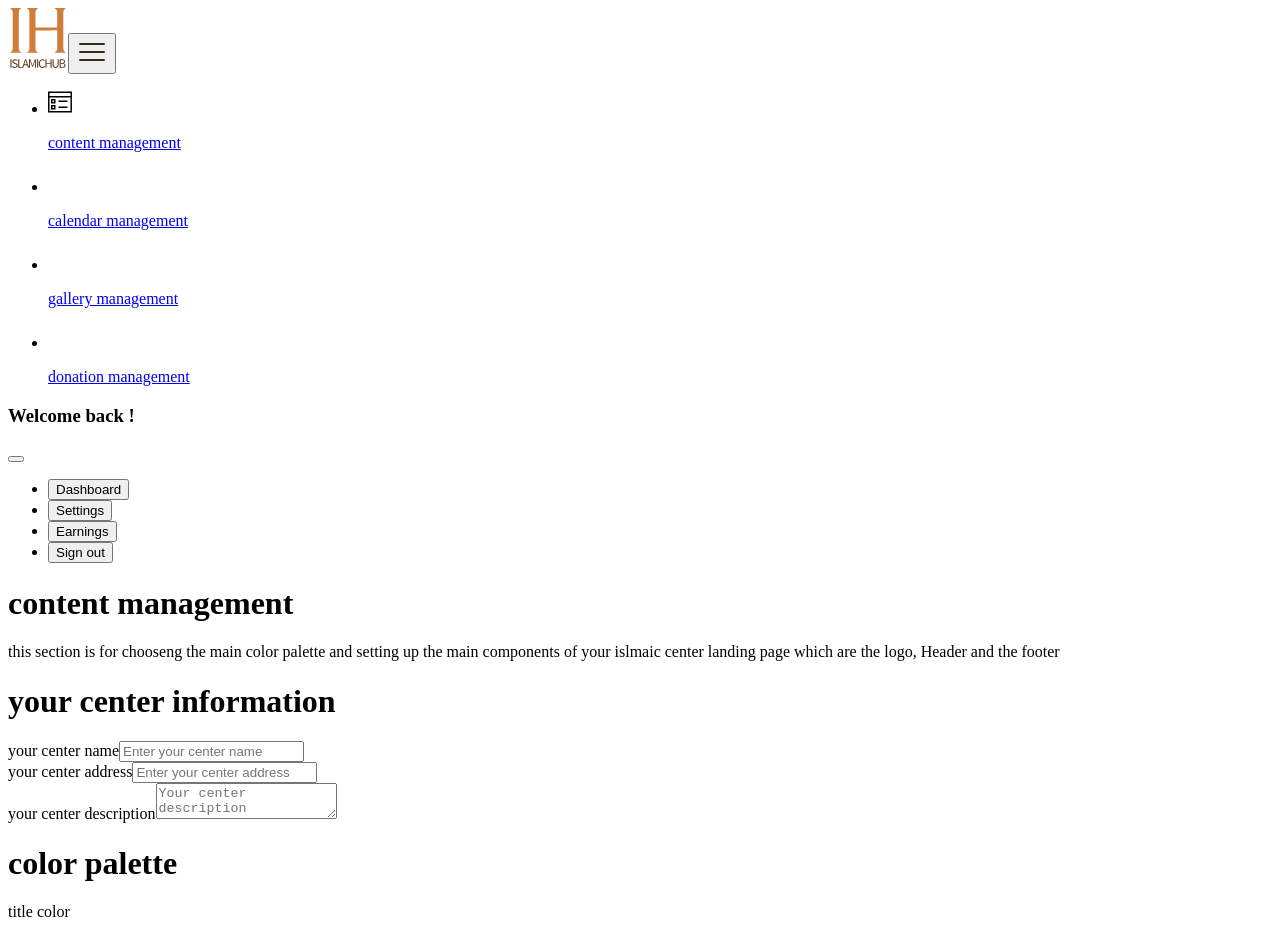
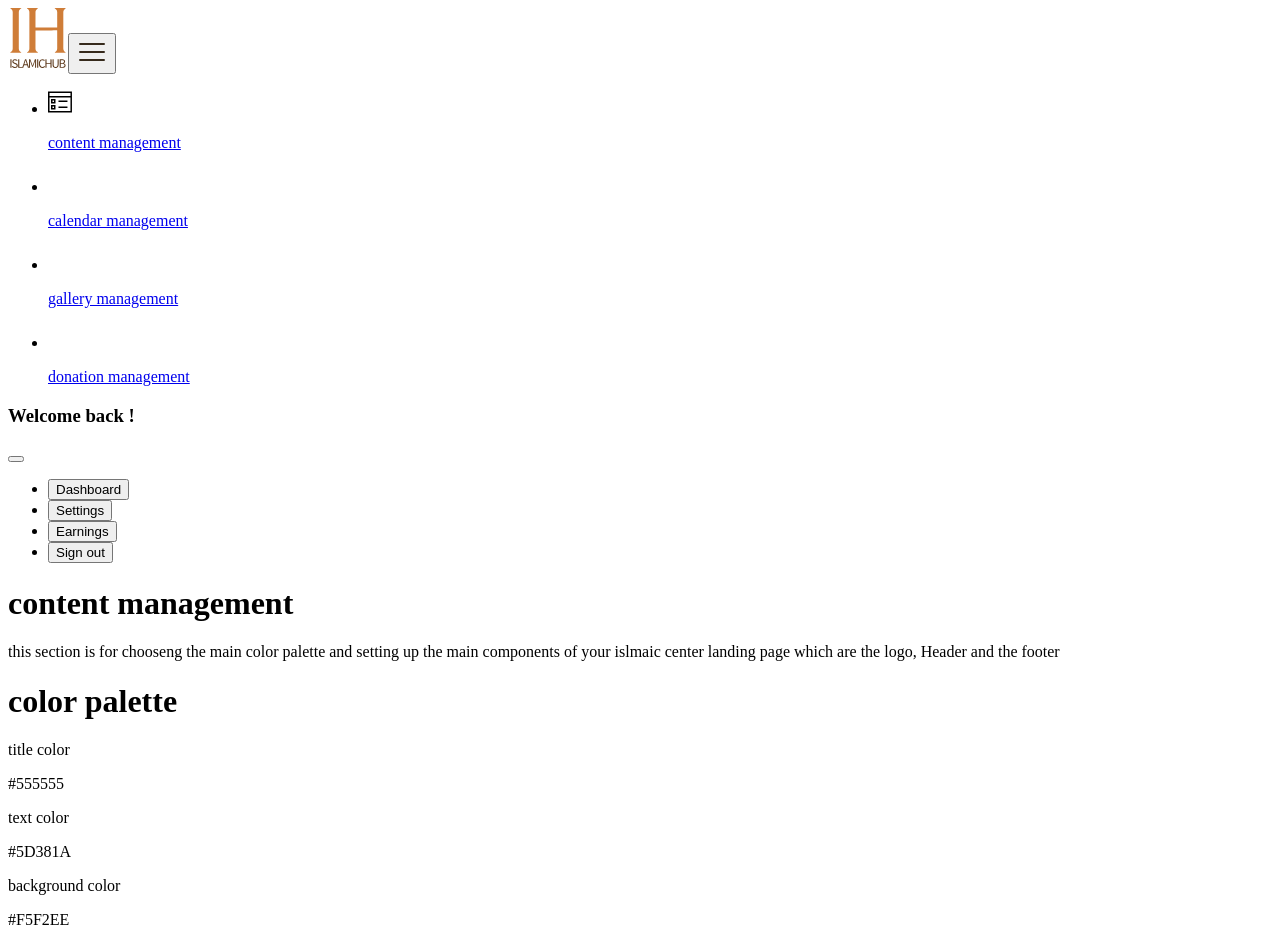
Before and after one commit to AmmariAbdelmounaim/IslamicHub-FrontEnd, a Next.js app: page /en/cms/content in a window 1280 px wide. Shown: the top 938 px of the page. Built offline with nearby package versions, Linux system fonts and the light colour scheme.

Commit message:
content page update changes

```diff
--- a/app/[locale]/cms/content/page.tsx
+++ b/app/[locale]/cms/content/page.tsx
@@ -9,13 +9,25 @@ import FillButton from "../../../../components/button/FillButton";
 import { useTranslations } from "next-intl";
 import CmsCustomFooter from "../../../../components/cms/cmsFooter";
 import { useCreateCenterMutation } from "../../../../redux/features/centersApiSlice";
-import { useAppSelector } from "../../../../redux/store";
+import { useAppDispatch, useAppSelector } from "../../../../redux/store";
 import { toast } from "react-toastify";
+import {
+  useCreateThemeMutation,
+  useEditThemeMutation,
+} from "../../../../redux/features/themeApiSlice";
+import {
+  useCreateHeaderFooterMutation,
+  useEditHeaderFooterMutation,
+} from "../../../../redux/features/header_footerApiSlice";
+import {
+  setCredentials,
+  setHeaderFooter,
+  setTheme,
+} from "../../../../redux/features/authSlice";
+import { useEffect, useState } from "react";
+import { HeaderFooter } from "../../../../types/types";
 
 interface FormValues {
-  centerName: string;
-  centerAddress: string;
-  centerDescription: string;
   titleColor: string;
   textColor: string;
   backgroundColor: string;
@@ -42,61 +54,176 @@ interface FormValues {
   whatsapp: string;
 }
 
-const initialValues: FormValues = {
-  centerName: "",
-  centerAddress: "",
-  centerDescription: "",
-  titleColor: "#362A1C",
-  textColor: "#5D381A",
-  backgroundColor: "#F5F2EE",
-  primaryColor: "#CE7D39",
-  largeUploid: null,
-  smallUploid: null,
-  backgroundColorHeader: "#9B5E2B",
-  textColorHeader: "#F5F2EE",
-  aboutUs: false,
-  ourServices: false,
-  ourEvents: false,
-  prayerTime: false,
-  testimonials: false,
-  contactUs: false,
-  backgroundColorFooter: "rgba(72, 44, 20, 0.50)",
-  textColorFooter: "#F5F2EE",
-  facebookLink: "",
-  instagramLink: "",
-  twitterLink: "",
-  threadsLink: "",
-  email: "",
-  phoneNumber: "",
-  address: "",
-  whatsapp: "",
-};
+// const themeDefaults = {
+//   titleColor: "#555555",
+//   textColor: "#5D381A",
+//   backgroundColor: "#F5F2EE",
+//   primaryColor: "#CE7D39",
+//   largeUploid: null,
+//   smallUploid: null,
+//   backgroundColorHeader: "#9B5E2B",
+//   textColorHeader: "#F5F2EE",
+//   aboutUs: false,
+//   ourServices: false,
+//   ourEvents: false,
+//   prayerTime: false,
+//   testimonials: false,
+//   contactUs: false,
+//   backgroundColorFooter: "#482C14",
+//   textColorFooter: "#F5F2EE",
+//   facebookLink: "",
+//   instagramLink: "",
+//   twitterLink: "",
+//   threadsLink: "",
+//   email: "",
+//   phoneNumber: "",
+//   address: "",
+//   whatsapp: "",
+// };
 
 function ContentManagement() {
   const t = useTranslations("content");
   const { userInfo } = useAppSelector((state) => state.auth);
-  const [createCenter, { isLoading }] = useCreateCenterMutation();
+  const [editTheme] = useEditThemeMutation();
+  const [editHeaderFooter] = useEditHeaderFooterMutation();
+  const [isClient, setIsClient] = useState(false);
+  const dispatch = useAppDispatch();
+
+  useEffect(() => {
+    setIsClient(true);
+  }, []);
 
   return (
+    <>
+      {isClient && (
         <Formik
-      initialValues={initialValues}
+          initialValues={{
+            titleColor: userInfo?.centerDTO?.themeDTO?.titleColor
+              ? userInfo?.centerDTO?.themeDTO?.titleColor
+              : "#555555",
+            textColor: userInfo?.centerDTO?.themeDTO?.textColor
+              ? userInfo?.centerDTO?.themeDTO?.textColor
+              : "#5D381A",
+            backgroundColor: userInfo?.centerDTO?.themeDTO?.backgroundColor
+              ? userInfo?.centerDTO?.themeDTO?.backgroundColor
+              : "#F5F2EE",
+            primaryColor: userInfo?.centerDTO?.themeDTO?.primaryColor
+              ? userInfo?.centerDTO?.themeDTO?.primaryColor
+              : "#CE7D39",
+            largeUploid: userInfo?.centerDTO?.headerFooterDTO?.largeLogo
+              ? userInfo?.centerDTO?.headerFooterDTO?.largeLogo
+              : null,
+            smallUploid: userInfo?.centerDTO?.headerFooterDTO?.smallLogo
+              ? userInfo?.centerDTO?.headerFooterDTO?.smallLogo
+              : null,
+            backgroundColorHeader: userInfo?.centerDTO?.headerFooterDTO
+              ?.headerBGColor
+              ? userInfo?.centerDTO?.headerFooterDTO?.headerBGColor
+              : "#9B5E2B",
+            textColorHeader: userInfo?.centerDTO?.headerFooterDTO
+              ?.headerTextColor
+              ? userInfo?.centerDTO?.headerFooterDTO?.headerTextColor
+              : "#F5F2EE",
+            aboutUs: userInfo?.centerDTO?.headerFooterDTO?.headerAboutUs
+              ? userInfo?.centerDTO?.headerFooterDTO?.headerAboutUs
+              : false,
+            ourServices: userInfo?.centerDTO?.headerFooterDTO?.headerOurServices
+              ? userInfo?.centerDTO?.headerFooterDTO?.headerOurServices
+              : false,
+            ourEvents: userInfo?.centerDTO?.headerFooterDTO?.headerOurEvents
+              ? userInfo?.centerDTO?.headerFooterDTO?.headerOurEvents
+              : false,
+            prayerTime: userInfo?.centerDTO?.headerFooterDTO?.headerPrayerTime
+              ? userInfo?.centerDTO?.headerFooterDTO?.headerPrayerTime
+              : false,
+            testimonials: userInfo?.centerDTO?.headerFooterDTO
+              ?.headerTestimonials
+              ? userInfo?.centerDTO?.headerFooterDTO?.headerTestimonials
+              : false,
+            contactUs: userInfo?.centerDTO?.headerFooterDTO?.headerContanctUs
+              ? userInfo?.centerDTO?.headerFooterDTO?.headerContanctUs
+              : false,
+            backgroundColorFooter: userInfo?.centerDTO?.headerFooterDTO
+              ?.footerBGColor
+              ? userInfo?.centerDTO?.headerFooterDTO?.footerBGColor
+              : "#482C14",
+            textColorFooter: userInfo?.centerDTO?.headerFooterDTO
+              ?.footerTextColor
+              ? userInfo?.centerDTO?.headerFooterDTO?.footerTextColor
+              : "#F5F2EE",
+            facebookLink: userInfo?.centerDTO?.headerFooterDTO?.footerFacebook
+              ? userInfo?.centerDTO?.headerFooterDTO?.footerFacebook
+              : "",
+            instagramLink: userInfo?.centerDTO?.headerFooterDTO?.footerInsta
+              ? userInfo?.centerDTO?.headerFooterDTO?.footerInsta
+              : "",
+            twitterLink: userInfo?.centerDTO?.headerFooterDTO?.footerTwitter
+              ? userInfo?.centerDTO?.headerFooterDTO?.footerTwitter
+              : "",
+            threadsLink: userInfo?.centerDTO?.headerFooterDTO?.footerThreads
+              ? userInfo?.centerDTO?.headerFooterDTO?.footerThreads
+              : "",
+            email: userInfo?.centerDTO?.headerFooterDTO?.footerEmail
+              ? userInfo?.centerDTO?.headerFooterDTO?.footerEmail
+              : "",
+            phoneNumber: userInfo?.centerDTO?.headerFooterDTO?.footerPhoneNumber
+              ? userInfo?.centerDTO?.headerFooterDTO?.footerPhoneNumber
+              : "",
+            address: userInfo?.centerDTO?.headerFooterDTO?.footerAddress
+              ? userInfo?.centerDTO?.headerFooterDTO?.footerAddress
+              : "",
+            whatsapp: userInfo?.centerDTO?.headerFooterDTO?.footerwtp
+              ? userInfo?.centerDTO?.headerFooterDTO?.footerwtp
+              : "",
+          }}
           onSubmit={async (values, { setSubmitting }) => {
             try {
-          console.log(values.centerName);
-          console.log(values.centerAddress);
-          console.log(userInfo?.id);
-          console.log(values.centerDescription);
-          console.log(userInfo?.token);
-          const res = await createCenter({
-            id: 0,
-            name: values.centerName,
-            address: values.centerAddress,
-            ownerId: userInfo?.id,
-            description: values.centerDescription,
+              const themeRes = await editTheme({
+                id: userInfo?.centerDTO.themeDTO.id,
+                titleColor: values.titleColor,
+                textColor: values.textColor,
+                backgroundColor: values.backgroundColor,
+                primaryColor: values.primaryColor,
+                centerId: userInfo?.centerDTO.id,
                 token: userInfo?.token,
               }).unwrap();
-
-          toast.success("center created successfully !", {
+              console.log("theme response: ", { ...themeRes });
+              dispatch(setTheme({ ...themeRes }));
+              const headerFooterRes = await editHeaderFooter({
+                id: userInfo?.centerDTO.headerFooterDTO.id,
+                headerBGColor: values.backgroundColorHeader,
+                headerTextColor: values.textColorHeader,
+                headerAboutUs: values.aboutUs,
+                headerOurServices: values.ourServices,
+                headerOurEvents: values.ourEvents,
+                headerPrayerTime: values.prayerTime,
+                headerTestimonials: values.testimonials,
+                headerContanctUs: values.contactUs,
+                largeLogo: values.largeUploid,
+                smallLogo: values.smallUploid,
+                footerBGColor: values.backgroundColorFooter,
+                footerTextColor: values.textColorFooter,
+                footerFacebook: values.facebookLink,
+                footerInsta: values.instagramLink,
+                footerTwitter: values.twitterLink,
+                footerThreads: values.threadsLink,
+                footerEmail: values.email,
+                footerPhoneNumber: values.phoneNumber,
+                footerAddress: values.address,
+                footerwtp: values.whatsapp,
+                centerId: userInfo?.centerDTO.id,
+                token: userInfo?.token,
+              });
+              if ("data" in headerFooterRes) {
+                console.log(
+                  "header footer response :",
+                  headerFooterRes.data as HeaderFooter
+                );
+                dispatch(setHeaderFooter({ ...headerFooterRes.data }));
+              } else if ("error" in headerFooterRes) {
+                console.error("Error:", headerFooterRes.error);
+              }
+              toast.success("Content updated successfully !", {
                 position: "bottom-right",
                 autoClose: 5000,
                 hideProgressBar: false,
@@ -106,7 +233,6 @@ function ContentManagement() {
                 progress: undefined,
                 theme: "light",
               });
-          console.log("create center response", res);
             } catch (err) {
               toast.error("Something went wrong", {
                 position: "bottom-right",
@@ -121,7 +247,7 @@ function ContentManagement() {
             }
           }}
         >
-      {({ values }) => (
+          {({ values, initialValues }) => (
             <Form>
               <div className="flex flex-col gap-[40px] pb-[20px]">
                 {/* introduction */}
@@ -131,42 +257,12 @@ function ContentManagement() {
                   </h1>
                   <p className="font-poppins capitalize text-[18px] font-normal text-secondary-brown-darker">
                     {" "}
-                this section is for chooseng the main color palette and setting
-                up the main components of your islmaic center landing page which
-                are the logo, Header and the footer
+                    this section is for chooseng the main color palette and
+                    setting up the main components of your islmaic center
+                    landing page which are the logo, Header and the footer
                   </p>
                 </div>
                 <div className="p-[16px] border-solid border-[1px] border-secondary-brown-normal-30-opacity rounded-[10px] flex flex-col gap-[40px]">
-              {/* Color Palette */}
-              <div className="flex flex-col gap-[24px] z-10">
-                <div className="border-b border-b-secondary-brown-normal-30-opacity">
-                  <h1 className="font-poppins capitalize text-[24px] text-secondary-brown-darker font-semibold mb-[10px] ">
-                    your center information
-                  </h1>
-                </div>
-                <div className="flex flex-col  gap-[20px]">
-                  <div className="flex gap-[50px] ">
-                    <CustomField
-                      name={"centerName"}
-                      label="your center name"
-                      placeholder="Enter your center name"
-                    />
-                    <CustomField
-                      name={"centerAddress"}
-                      label="your center address"
-                      placeholder="Enter your center address"
-                    />
-                  </div>
-                  <div className="w-[900px]">
-                    <CustomField
-                      name={"centerDescription"}
-                      label="your center description"
-                      placeholder="Your center description"
-                      textarea
-                    />
-                  </div>
-                </div>
-              </div>
                   {/* Color Palette */}
                   <div className="flex flex-col gap-[24px] z-10">
                     <div className="border-b border-b-secondary-brown-normal-30-opacity">
@@ -179,22 +275,22 @@ function ContentManagement() {
                       <ColorPicker
                         name={"titleColor"}
                         label="title color"
-                    defaultColor="#362A1C"
+                        defaultColor={initialValues.titleColor}
                       />
                       <ColorPicker
                         name={"textColor"}
                         label="text color"
-                    defaultColor="#5D381A"
+                        defaultColor={initialValues.textColor}
                       />
                       <ColorPicker
                         name={"backgroundColor"}
                         label="background color"
-                    defaultColor="#9B5E2B "
+                        defaultColor={initialValues.backgroundColor}
                       />
                       <ColorPicker
                         name={"primaryColor"}
                         label="primary color"
-                    defaultColor="#FAF2EB"
+                        defaultColor={initialValues.primaryColor}
                       />
                     </div>
                   </div>
@@ -223,12 +319,12 @@ function ContentManagement() {
                       <ColorPicker
                         name={"backgroundColorHeader"}
                         label="background color"
-                    defaultColor="#9B5E2B"
+                        defaultColor={initialValues.backgroundColorHeader}
                       />
                       <ColorPicker
                         name={"textColorHeader"}
                         label="text color"
-                    defaultColor="#F5F2EE"
+                        defaultColor={initialValues.textColorHeader}
                       />
                     </div>
                     <CmsCustomNavbar
@@ -264,12 +360,12 @@ function ContentManagement() {
                       <ColorPicker
                         name={"backgroundColorFooter"}
                         label="background color"
-                    defaultColor="#F5F2EE"
+                        defaultColor={initialValues.backgroundColorFooter}
                       />
                       <ColorPicker
                         name={"textColorFooter"}
                         label="text color"
-                    defaultColor="#362A1C"
+                        defaultColor={initialValues.textColorFooter}
                       />
                     </div>
                   </div>
@@ -356,7 +452,10 @@ function ContentManagement() {
                       />
                     </div>
                     <div className="flex items-center justify-center mt-[20px]">
-                  <FillButton additionalStyle="px-[40px] py-[12px] flex gap-[12px]">
+                      <FillButton
+                        additionalStyle="px-[40px] py-[12px] flex gap-[12px]"
+                        type="submit"
+                      >
                         <svg
                           xmlns="http://www.w3.org/2000/svg"
                           width="24"
@@ -382,6 +481,8 @@ function ContentManagement() {
             </Form>
           )}
         </Formik>
+      )}
+    </>
   );
 }
 
```
Lines whose indentation alone changed are shown as unchanged.
